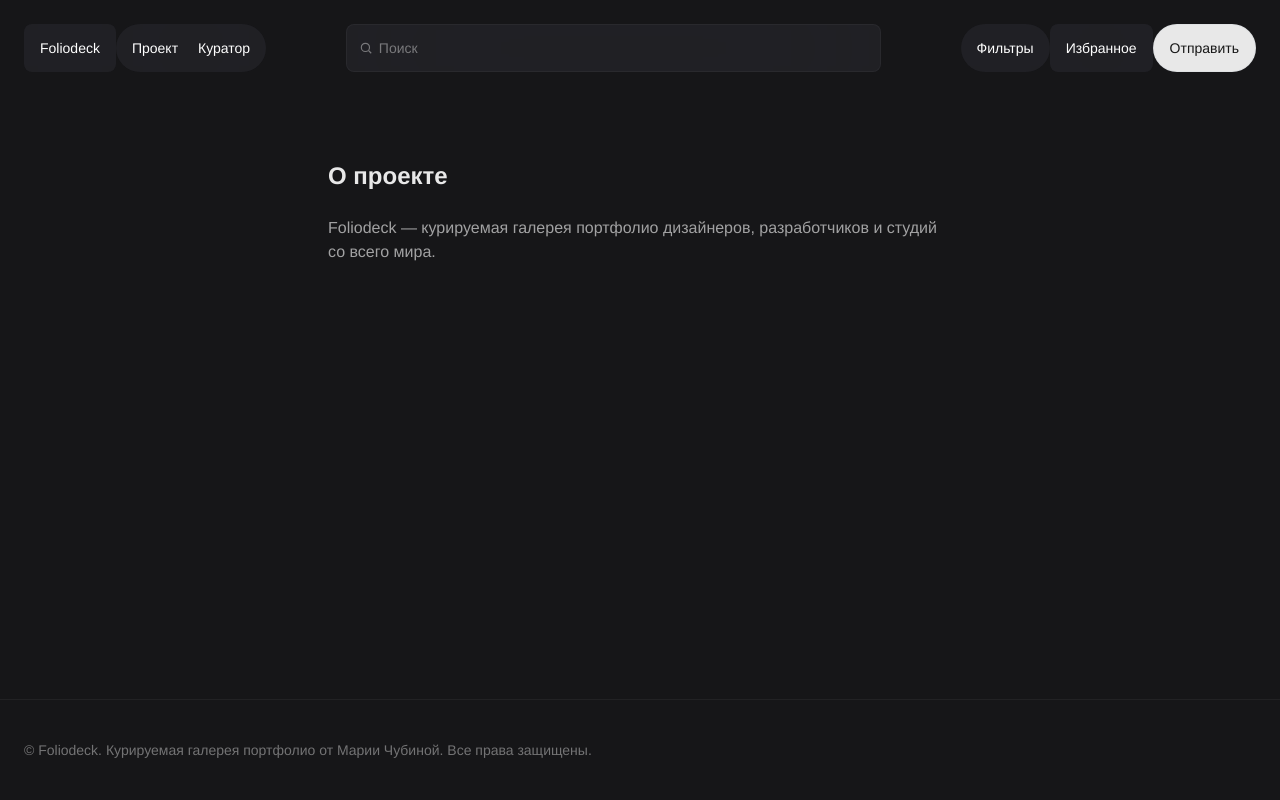
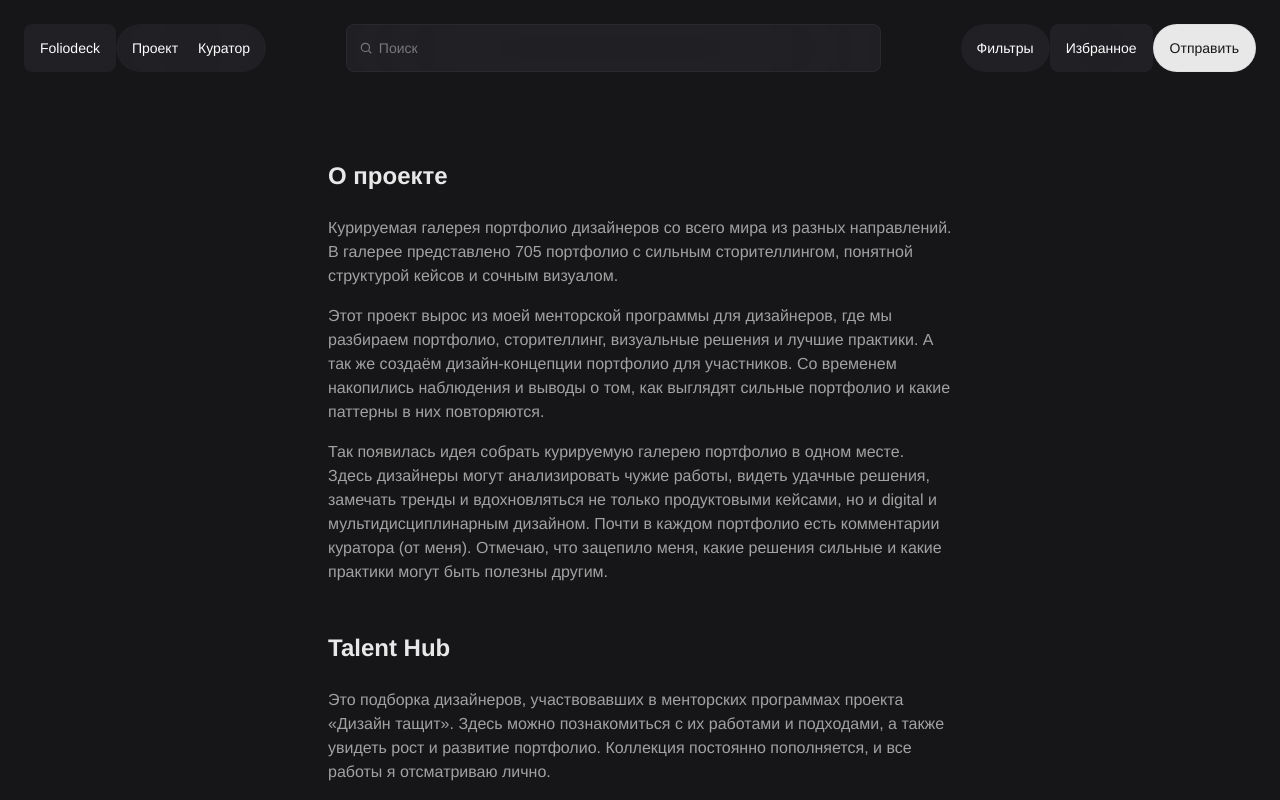
Before and after one commit to mariyork13/foliodeck-app, a Next.js app: page /about in a window 1280 px wide. Shown: the top 800 px of the page. Built offline with nearby package versions, Linux system fonts and the light colour scheme.

Commit message:
Add real copy to the About (Проект) page

```diff
--- a/src/app/about/page.tsx
+++ b/src/app/about/page.tsx
@@ -2,9 +2,38 @@
   return (
     <article className="mx-auto max-w-2xl px-6 py-16">
       <h1 className="mb-6 text-2xl font-semibold text-white/90">О проекте</h1>
-      <p className="text-white/60">
-        Foliodeck — курируемая галерея портфолио дизайнеров, разработчиков и студий со всего мира.
-      </p>
+
+      <div className="space-y-4 text-white/60">
+        <p>
+          Курируемая галерея портфолио дизайнеров со всего мира из разных направлений. В галерее
+          представлено 705 портфолио с сильным сторителлингом, понятной структурой кейсов и сочным
+          визуалом.
+        </p>
+        <p>
+          Этот проект вырос из моей менторской программы для дизайнеров, где мы разбираем портфолио,
+          сторителлинг, визуальные решения и лучшие практики. А так же создаём дизайн-концепции
+          портфолио для участников. Со временем накопились наблюдения и выводы о том, как выглядят
+          сильные портфолио и какие паттерны в них повторяются.
+        </p>
+        <p>
+          Так появилась идея собрать курируемую галерею портфолио в одном месте. Здесь дизайнеры
+          могут анализировать чужие работы, видеть удачные решения, замечать тренды и вдохновляться
+          не только продуктовыми кейсами, но и digital и мультидисциплинарным дизайном. Почти в
+          каждом портфолио есть комментарии куратора (от меня). Отмечаю, что зацепило меня, какие
+          решения сильные и какие практики могут быть полезны другим.
+        </p>
+      </div>
+
+      <h2 className="mb-6 mt-12 text-2xl font-semibold text-white/90">Talent Hub</h2>
+
+      <div className="space-y-4 text-white/60">
+        <p>
+          Это подборка дизайнеров, участвовавших в менторских программах проекта «Дизайн тащит».
+          Здесь можно познакомиться с их работами и подходами, а также увидеть рост и развитие
+          портфолио. Коллекция постоянно пополняется, и все работы я отсматриваю лично.
+        </p>
+        <p>Если вы хотите подать своё портфолио, отправляйте его через форму. Буду рада любой обратной связи.</p>
+      </div>
     </article>
   );
 }
```
